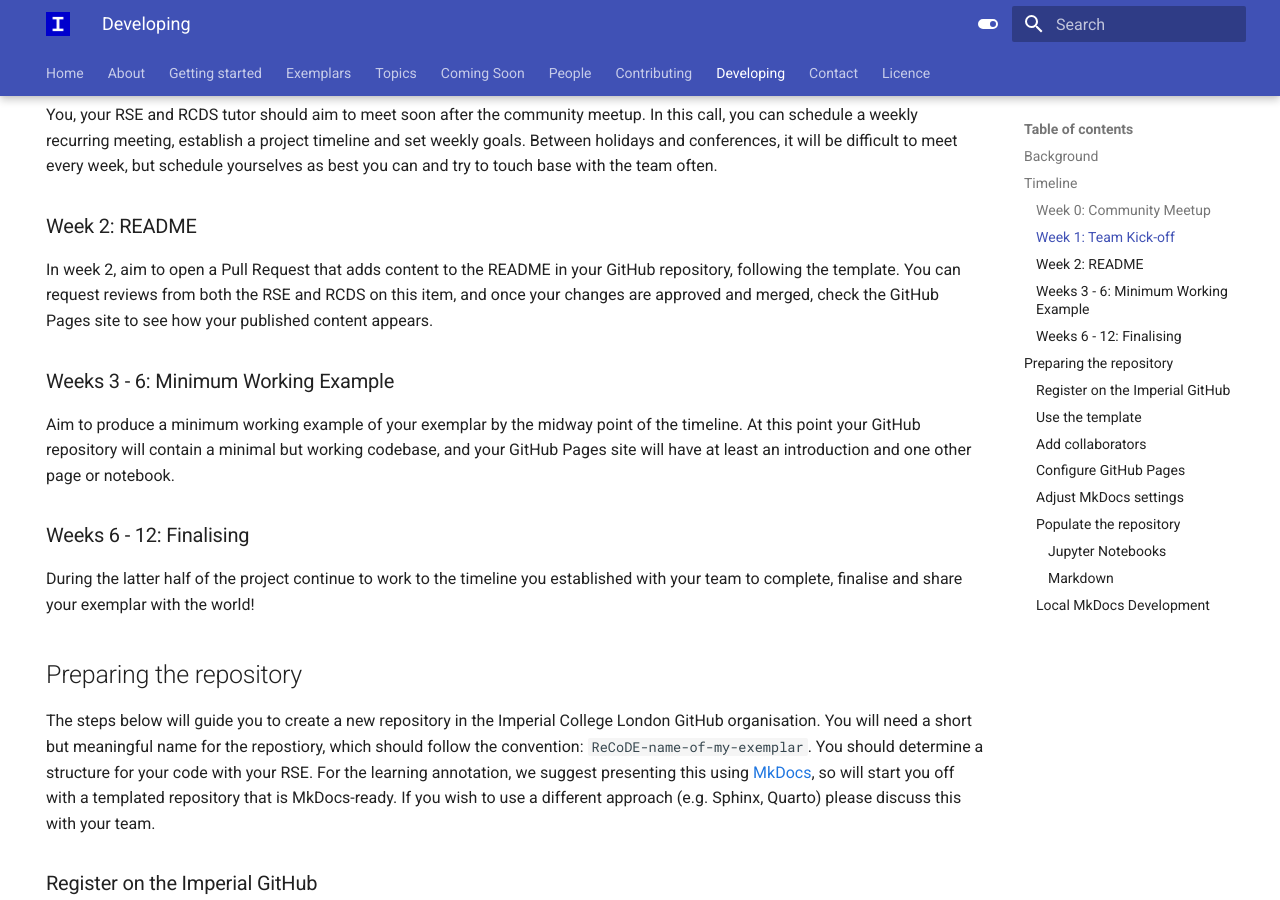
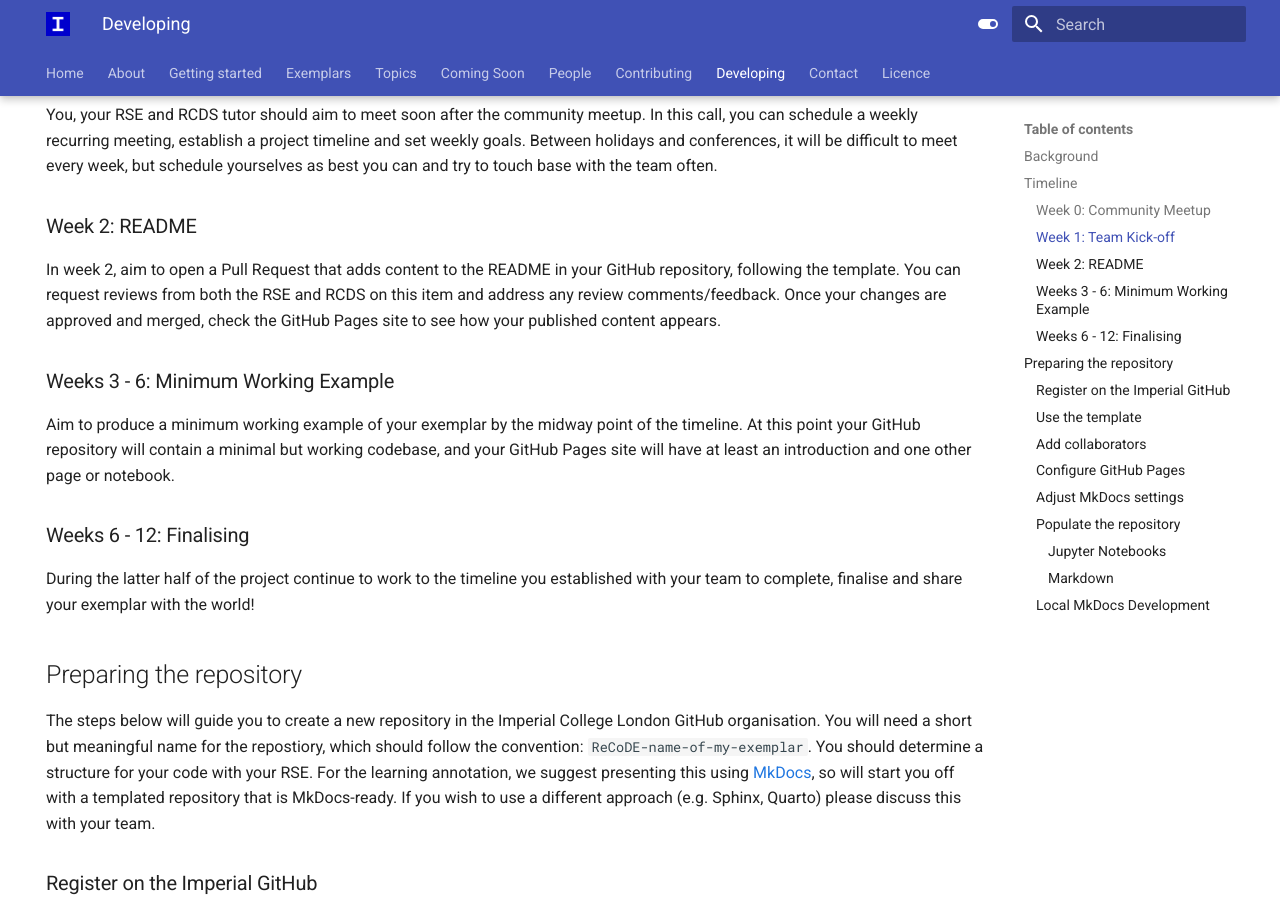
Before and after one commit to ImperialCollegeLondon/ReCoDE-home, an MkDocs documentation site: the page built from docs/developing.md, in a window 1280 px wide and 900 px high, scrolled down 694 px. Built offline with MkDocs 1.6.1 and Material for MkDocs 9.7.7, drawn with Linux system fonts in a browser that asks for light colours.

Commit message:
Update docs/developing.md

```diff
--- a/docs/developing.md
+++ b/docs/developing.md
@@ -57,7 +57,7 @@ You, your RSE and RCDS tutor should aim to meet soon after the community meetup.
 
 ### Week 2: README
 
-In week 2, aim to open a Pull Request that adds content to the README in your GitHub repository, following the template. You can request reviews from both the RSE and RCDS on this item, and once your changes are approved and merged, check the GitHub Pages site to see how your published content appears.
+In week 2, aim to open a Pull Request that adds content to the README in your GitHub repository, following the template. You can request reviews from both the RSE and RCDS on this item and address any review comments/feedback. Once your changes are approved and merged, check the GitHub Pages site to see how your published content appears.
 
 ### Weeks 3 - 6: Minimum Working Example
 
```
